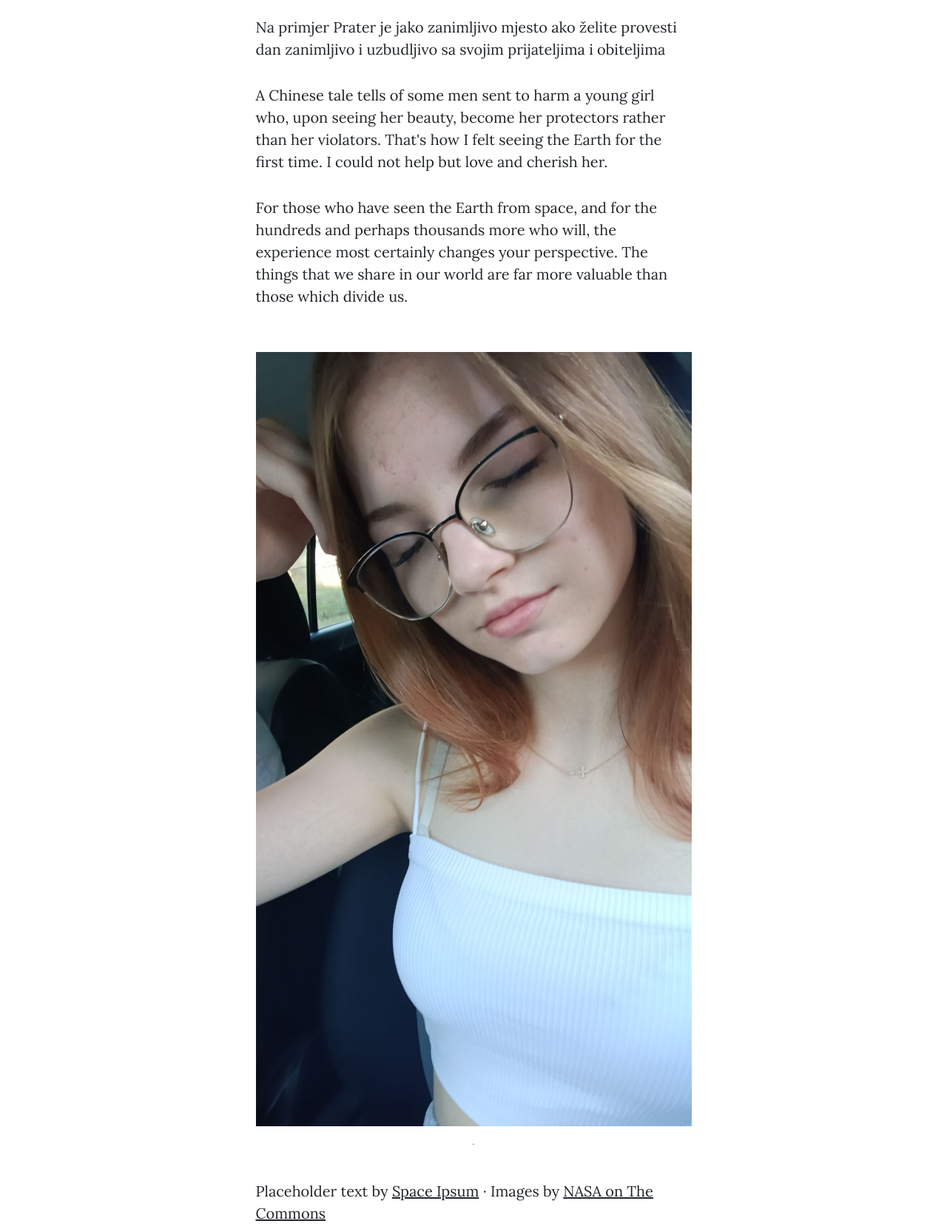
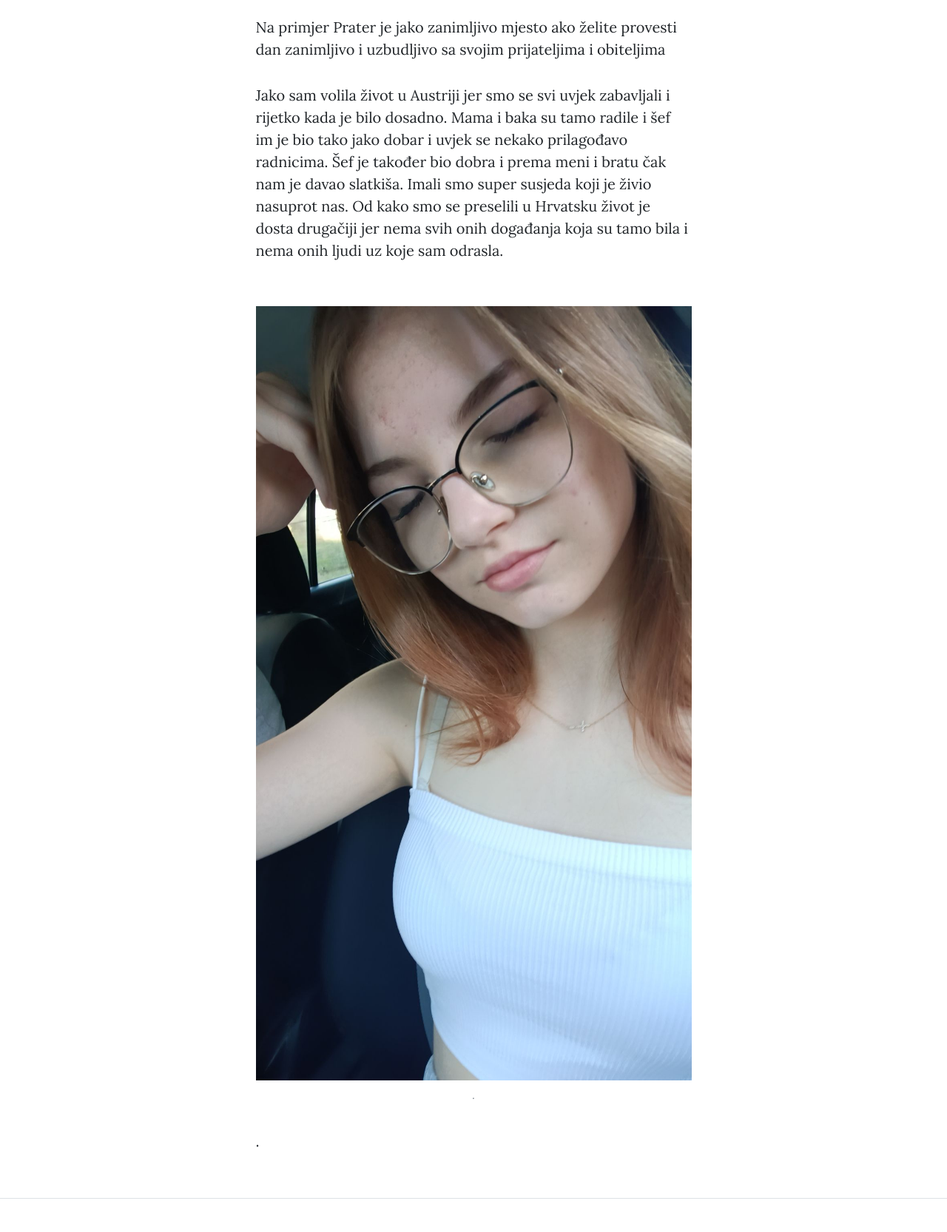
Before and after one commit to rebekarendic9/rebekarendic, a plain HTML site: page post.html in a window 1280 px wide. Shown: the part 709-2375 px from the top of the page at 74% size. Drawn offline with nearby package versions, Linux system fonts and the light colour scheme.

Commit message:
Add files via upload

```diff
--- a/post.html
+++ b/post.html
@@ -24,7 +24,7 @@
     <!-- Navigation-->
     <nav class="navbar navbar-expand-lg navbar-light" id="mainNav">
         <div class="container px-4 px-lg-5">
-            <a class="navbar-brand" href="index.html">Start Bootstrap</a>
+            <a class="navbar-brand" href="index.html"></a>
             <button class="navbar-toggler" type="button" data-bs-toggle="collapse" data-bs-target="#navbarResponsive"
                 aria-controls="navbarResponsive" aria-expanded="false" aria-label="Toggle navigation">
                 Menu
@@ -34,9 +34,10 @@
                 <ul class="navbar-nav ms-auto py-4 py-lg-0">
                     <li class="nav-item"><a class="nav-link px-lg-3 py-3 py-lg-4" href="index.html">Početna stranica</a>
                     </li>
-                    <li class="nav-item"><a class="nav-link px-lg-3 py-3 py-lg-4" href="about.html">Nešto o meni</a></li>
+                    <li class="nav-item"><a class="nav-link px-lg-3 py-3 py-lg-4" href="about.html">Nešto o meni</a>
+                    </li>
                     <li class="nav-item"><a class="nav-link px-lg-3 py-3 py-lg-4" href="post.html">Austrija</a></li>
-                    <li class="nav-item"><a class="nav-link px-lg-3 py-3 py-lg-4" href="contact.html">Contact</a></li>
+
                 </ul>
             </div>
         </div>
@@ -70,12 +71,13 @@
                     <p>Na primjer Prater je jako zanimljivo mjesto ako želite provesti dan zanimljivo i uzbudljivo sa
                         svojim prijateljima i obiteljima </p>
                     <p></p>
-                    <p>A Chinese tale tells of some men sent to harm a young girl who, upon seeing her beauty, become
-                        her protectors rather than her violators. That's how I felt seeing the Earth for the first time.
-                        I could not help but love and cherish her.</p>
-                    <p>For those who have seen the Earth from space, and for the hundreds and perhaps thousands more who
-                        will, the experience most certainly changes your perspective. The things that we share in our
-                        world are far more valuable than those which divide us.</p>
+                    <p>Jako sam volila život u Austriji jer smo se svi uvjek zabavljali i rijetko kada je bilo dosadno.
+                        Mama i baka su tamo radile i šef im je bio tako jako dobar i uvjek se nekako prilagođavo
+                        radnicima. Šef je također bio dobra i prema meni i bratu čak nam je davao slatkiša. Imali smo
+                        super susjeda koji je živio nasuprot nas. Od kako smo se preselili u Hrvatsku život je dosta
+                        drugačiji jer nema svih onih događanja koja su tamo bila i nema onih ljudi uz koje sam odrasla.
+                    </p>
+                    <p</p>
                     <h2 class="section-heading"></h2>
                     <p></p>
                     <p></p>
@@ -88,10 +90,10 @@
                     <p></p>
                     <p></p>
                     <p>
-                        Placeholder text by
-                        <a href="http://spaceipsum.com/">Space Ipsum</a>
-                        &middot; Images by
-                        <a href="https://www.flickr.com/photos/nasacommons/">NASA on The Commons</a>
+
+                        <a href="http://spaceipsum.com/"></a>
+                        &middot;
+                        <a href="https://www.flickr.com/photos/nasacommons/"></a>
                     </p>
                 </div>
             </div>
```
Also changed, not shown: about.html (+3 -4 lines), index.html (+3 -3 lines).
